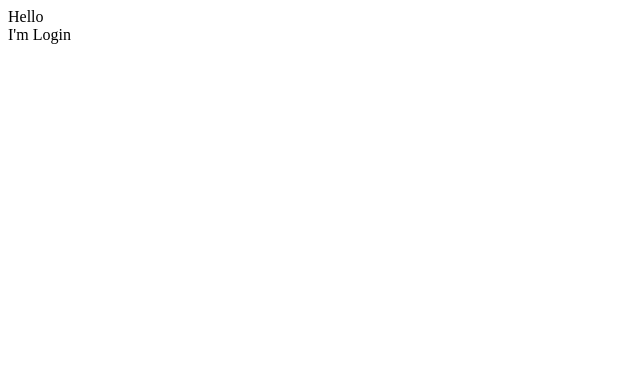
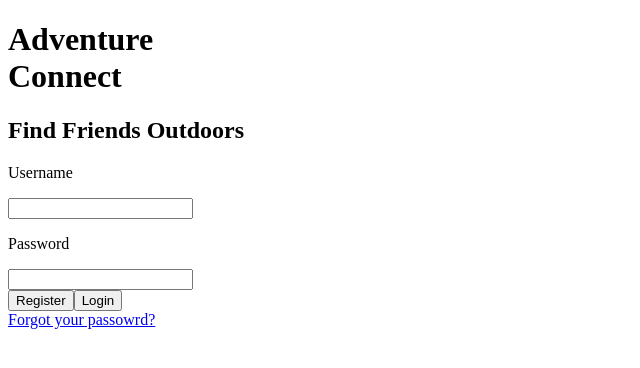
Before and after one commit to AdventureConnect/web-app-adventure-connect, a React app: page / in a window 1280 px wide. Shown: the top 368 px of the page, without its empty margins (0-640 px from the left). Built offline with nearby package versions, Linux system fonts and the light colour scheme.

Commit message:
built Login and Signup components; fine-tuning file uploading functionality and styling

```diff
--- a/client/App.jsx
+++ b/client/App.jsx
@@ -2,17 +2,19 @@ import React from "react";
 import { BrowserRouter, Route, Routes } from "react-router-dom";
 import Login from "./components/Login.jsx";
 import Signup from "./components/Signup.jsx";
+import PasswordReset from './components/PasswordReset.jsx'
+import UserProfile from "./components/UserProfile.jsx";
 // import "./stylesheets/styles.css";
 
 const App = () => {
   return (
     <div>
-      Hello
       <BrowserRouter>
         <Routes>
           <Route path="/" element={<Login />} />
           <Route path="/signup" element={<Signup />} />
-          {/* <Route path="/dashboard" element={<Dashboard />} /> */}
+          <Route path="/passwordreset" element={<PasswordReset />} />
+          <Route path="/userprofile" element={<UserProfile />} />
         </Routes>
       </BrowserRouter>
     </div>
--- a/client/components/Login.jsx
+++ b/client/components/Login.jsx
@@ -1,7 +1,66 @@
-import React from "react";
+import React, { useState } from 'react';
+import { useNavigate, Link } from 'react-router-dom';
 
 const Login = () => {
-  return <div>I'm Login</div>;
+  const navigate = useNavigate();
+  const [ authenticated, setAuthenticated ] = useState();
+  const [ loginError, setLoginError ] = useState();
+  const [ currentUser, setCurrentUser ] = useState();
+  const [ username, setUserName ] = useState();
+  const [ password, setPassword ] = useState();
+
+  if (authenticated) {
+      return navigate('/userprofile', {state: {currentUser: currentUser, authenticated: authenticated}});
+  }
+
+  const handleSubmit = async e => {
+      e.preventDefault();
+      const credential = {
+        username: username,
+        password: password
+      }
+      try {
+          const data = await fetch('http://localhost:8080/api/login', {
+            method: 'POST',
+            headers: {
+                'Content-Type': 'application/json'
+            },
+            body: JSON.stringify(credential)
+        })
+        const json = await data.json();
+        setAuthenticated(true);
+        navigate('/userprofile', {state: {currentUser: currentUser, authenticated: authenticated}});
+      }
+      catch (err) {
+          setAuthenticated(false);
+          setLoginError(true);
+      }
+  }
+
+  return (
+    <div>
+      <h1>Adventure<br></br>Connect</h1>
+      <h2>Find Friends Outdoors</h2>
+      <div id='login_container'>
+      <form onSubmit={handleSubmit}>
+            <label>
+              <p>Username</p>
+              <input type="text" onChange={e => setUserName(e.target.value)}/>
+            </label>
+            <label>
+              <p>Password</p>
+              <input type="password" onChange={e => setPassword(e.target.value)}/>
+            </label>
+            {loginError && <p style={{ color: 'red' }}>Invalid login information. Please try again or <a href="/signup">sign up</a>.</p>}
+            <div>
+              <button onClick={() => navigate('/signup')}>Register</button>
+              <button type="submit" >Login</button>
+            </div>
+          </form>
+          <Link to='/passwordreset'>Forgot your passowrd?</Link>
+      </div>
+    </div>
+    );
 };
 
 export default Login;
--- a/client/components/Signup.jsx
+++ b/client/components/Signup.jsx
@@ -0,0 +1,130 @@
+
+import React, { useState } from 'react';
+import Select from 'react-select';
+
+const activities = [
+    { label: 'Backpacking',  value: 'Backpacking' },
+    { label: 'Camping',  value: 'Camping' },
+    { label: 'Climbing',  value: 'Climbing' },
+    { label: 'Hiking',  value: 'Hiking' },
+    { label: 'Mountain Biking',  value: 'Mountain Biking' },
+    { label: 'Rafting',  value: 'Rafting' },
+    { label: 'Road Cycling',  value: 'Road Cycling' },
+    { label: 'Roller Skating',  value: 'Roller Skating' },
+    { label: 'Trail Running',  value: 'Trail Running' }
+];
+
+const createUser = async (info) => {
+    try {
+        fetch('http://localhost:8080/api/signup', {
+            method: 'POST',
+            headers: {
+                'Content-Type': 'application/json'
+            },
+            body: JSON.stringify(info)
+        })
+        return;
+   }
+   catch (err) {
+        alert(`An error has occurred! ${err.message}`);
+        return err;
+   }
+
+}
+
+const Signup = () => {
+    const [ interestLabels, setInterestLabels ] = useState([]);
+    const [ interests, setInterests ] = useState([]);
+    const [ name, setName ] = useState();
+    const [ email, setEmail ] = useState();
+    const [ password, setPassword ] = useState();
+    const [ zipcode, setZipcode ] = useState();
+    const [ description, setDescription ] = useState();
+    const [ images, setImages ] = useState([]);
+
+    const handleImageFiles = e => {
+        const temp = images;
+        temp.push(e.target.files[0]);
+        setImages(temp);
+        console.log(images);
+    }
+
+    const handleSubmit = async e => {
+        e.preventDefault();
+        try {
+            createUser({
+                name: name,
+                email: email,
+                zipcode: zipcode,
+                interests: interests,
+                images: images,
+                description: description,
+            })
+        }
+        catch (err) {
+            return err;
+        }
+    }
+
+    const imageSelector = [];
+    for (let i = 0; i < 6; i++) {
+        imageSelector.push(
+            <div>
+                <input type='file' id={`image${i}`} key={`image${i}`} accept='image/*' onChange={e => handleImageFiles(e)} style={{display: 'none'}}></input>
+                <label htmlFor={`image${i}`} style={{color: 'lightgray', border: 'dashed', width:'90px', height: '90px', fontSize: '72px'}}>+</label>
+            </div>
+        )
+    }
+    return (
+        <div>
+            <form>
+                <div>
+                    <label >Name</label>
+                    <input type='text' require='true' onChange={e => setName(e.target.value)}></input>
+                </div>
+                <div>
+                    <label>Email Address</label>
+                    <input type='text' require='true' onChange={e => setEmail(e.target.value)}></input>
+                </div>
+                <div>
+                    <label>Password</label>
+                    <input type='password' require='true' onChange={e => setPassword(e.target.value)}></input>
+                </div>
+                <div>
+                    <label>Zipcode</label>
+                    <input type='text' require='true' onChange={e => setZipcode(e.target.value)}></input>
+                </div>
+                <div>
+                    <label>Photos</label>
+                    <div style={{display: 'grid', gridTemplate: '1fr 1fr 1fr', textAlign: 'center'}}>
+                        {imageSelector}
+                    </div>
+                </div>
+                <div>
+                    <label>Interests</label>
+                    <Select
+                        options={activities}
+                        onChange={opt => {
+                            const temp = interestLabels.slice();
+                            const interestsTemp = interests.slice();
+                            temp.push(<label key={opt.value.toLowerCase()}>{opt.value}</label>);
+                            setInterestLabels(temp);
+                            setInterests(interestsTemp);
+                            console.log(interests);
+                        }}
+                    />
+                    <div id='interestBox'>{interests}</div>
+                </div>
+                <div>
+                    <label>Tell us more about yourself</label>
+                    <br></br>
+                    <input type='text' placeholder='Favorite outdoor memories
+                    What are you looking for?' onChange={e => setDescription(e.target.value)} style={{height: '150px', width: '250px', textAlign: 'top'}}></input>
+                </div>
+                <button type='submit'>Create Account</button>
+            </form>
+        </div>
+    )
+}
+
+export default Signup;
--- a/client/components/UserProfile.jsx
+++ b/client/components/UserProfile.jsx
@@ -0,0 +1,11 @@
+import React from 'react';
+
+const UserProfile = () => {
+    return (
+        <div>
+            I'm UserProfile
+        </div>
+    )
+}
+
+export default UserProfile;
--- a/package.json
+++ b/package.json
@@ -23,9 +23,11 @@
   "homepage": "https://github.com/AdventureConnect/web-app-adventure-connect#readme",
   "devDependencies": {
     "babel-loader": "^9.1.3",
+    "concurrently": "^8.2.0",
     "cross-env": "^7.0.3",
     "css-loader": "^6.8.1",
     "dotenv": "^16.3.1",
+    "env": "^0.0.2",
     "eslint": "^8.44.0",
     "html-webpack-plugin": "^5.5.3",
     "jest": "^29.6.1",
@@ -41,7 +43,6 @@
     "@babel/core": "^7.22.8",
     "@babel/preset-env": "^7.22.7",
     "@babel/preset-react": "^7.22.5",
-    "concurrently": "^8.2.0",
     "express": "^4.18.2",
     "mongodb": "^5.7.0",
     "mongoose": "^7.3.2",
--- a/webpack.config.js
+++ b/webpack.config.js
@@ -15,6 +15,7 @@ module.exports = {
       publicPath: "/dist",
     },
     port: 8080,
+    historyApiFallback: true,
     proxy: {
       "/api": "http://localhost:3000",
     },
```
